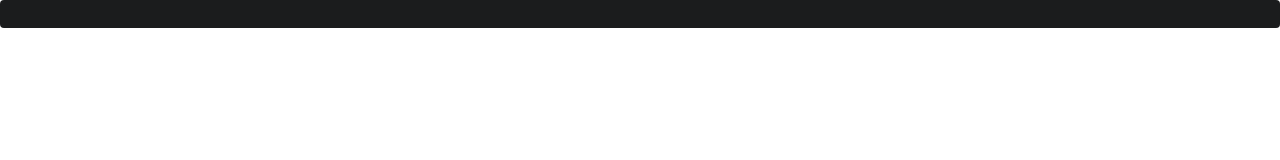
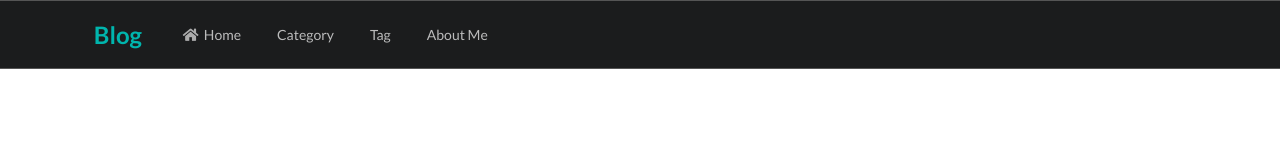
Before and after one commit to zhenxiao-yu/Spring-Boot-Blog, a plain HTML site: page index.html in a window 1280 px wide. Drawn offline with nearby package versions, Linux system fonts and the light colour scheme.

Commit message:
menu item

```diff
--- a/index.html
+++ b/index.html
@@ -4,12 +4,22 @@
     <meta charset="UTF-8">
     <meta name="viewport" content ="width=device-width, initial-scale=1.0">
     <title>Home Page</title>
-    <link rel="stylesheet" href="https://cdn.jsdelivr.net/npm/semantic-ui@2.4.2/dist/semantic.min.css"> <!--CDN Release Of Semantic UI -->
+    <link rel="stylesheet" href="https://cdn.jsdelivr.net/npm/semantic-ui@2.2.4/dist/semantic.min.css"> <!--CDN Release Of Semantic UI -->
+    <link rel="stylesheet" href="./static/css/me.css">
 </head>
 <body>
     <!--Navigation-->
-    <nav class="ui inverted segment">
-
+    <nav class="ui inverted attached segment m-padded-tb-mini">  <!--inverted color(black) + attached(square edges)-->
+        <div class="ui container">
+            <div class="ui inverted secondary menu"> <!--menu ui item-->
+                <!--menu items -->
+                <h2 class="ui teal header item">Blog</h2> <!--logo -->
+                <a href="#" class="item"><i class="home icon"> </i> Home</a>
+                <a href="#" class="item">Category</a>
+                <a href="#" class="item">Tag</a>
+                <a href="#" class="item">About Me</a>
+            </div>
+        </div>
     </nav>
 
     <!--Main Content-->
--- /dev/null
+++ b/static/css/me.css
@@ -0,0 +1,4 @@
+.m-padded-tb-mini{
+    padding-top:0.2em !important;
+    padding-bottom:0.2em !important;
+}
```
